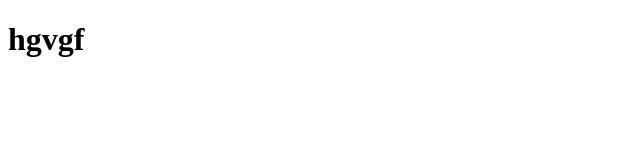
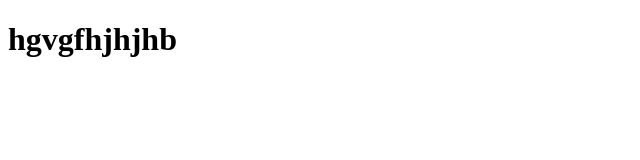
Before and after one commit to tarun16code/test, a plain HTML site: page index.html in a window 1280 px wide. Shown: the whole page, without its empty margins (0-640 px from the left). Drawn offline with Linux system fonts and the light colour scheme.

Commit message:
new changes

```diff
--- a/index.html
+++ b/index.html
@@ -8,7 +8,7 @@
 </head>
 
 <body>
-    <h1>hgvgf</h1>
+    <h1>hgvgfhjhjhb</h1>
 </body>
 
 </html>
```
